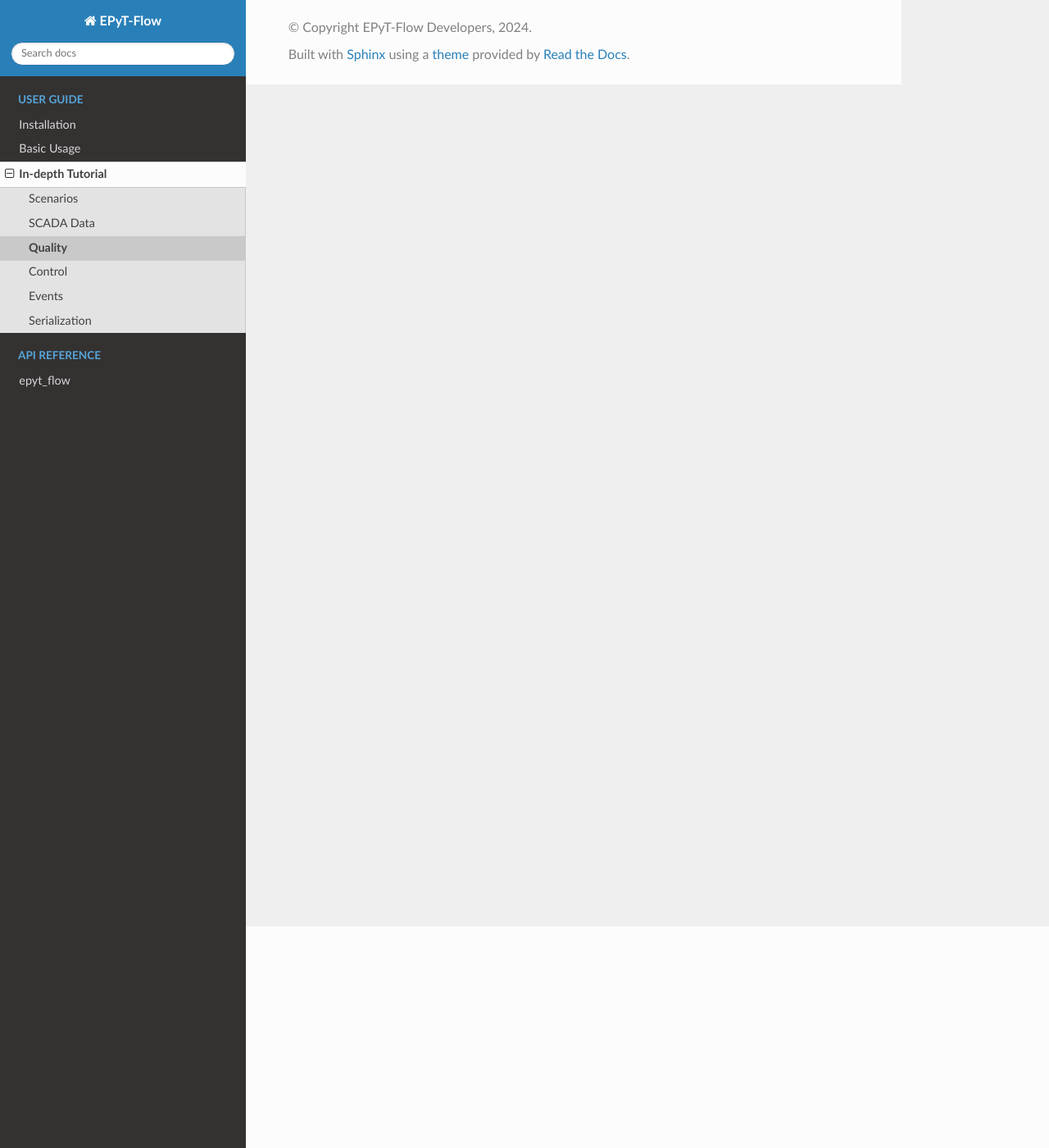
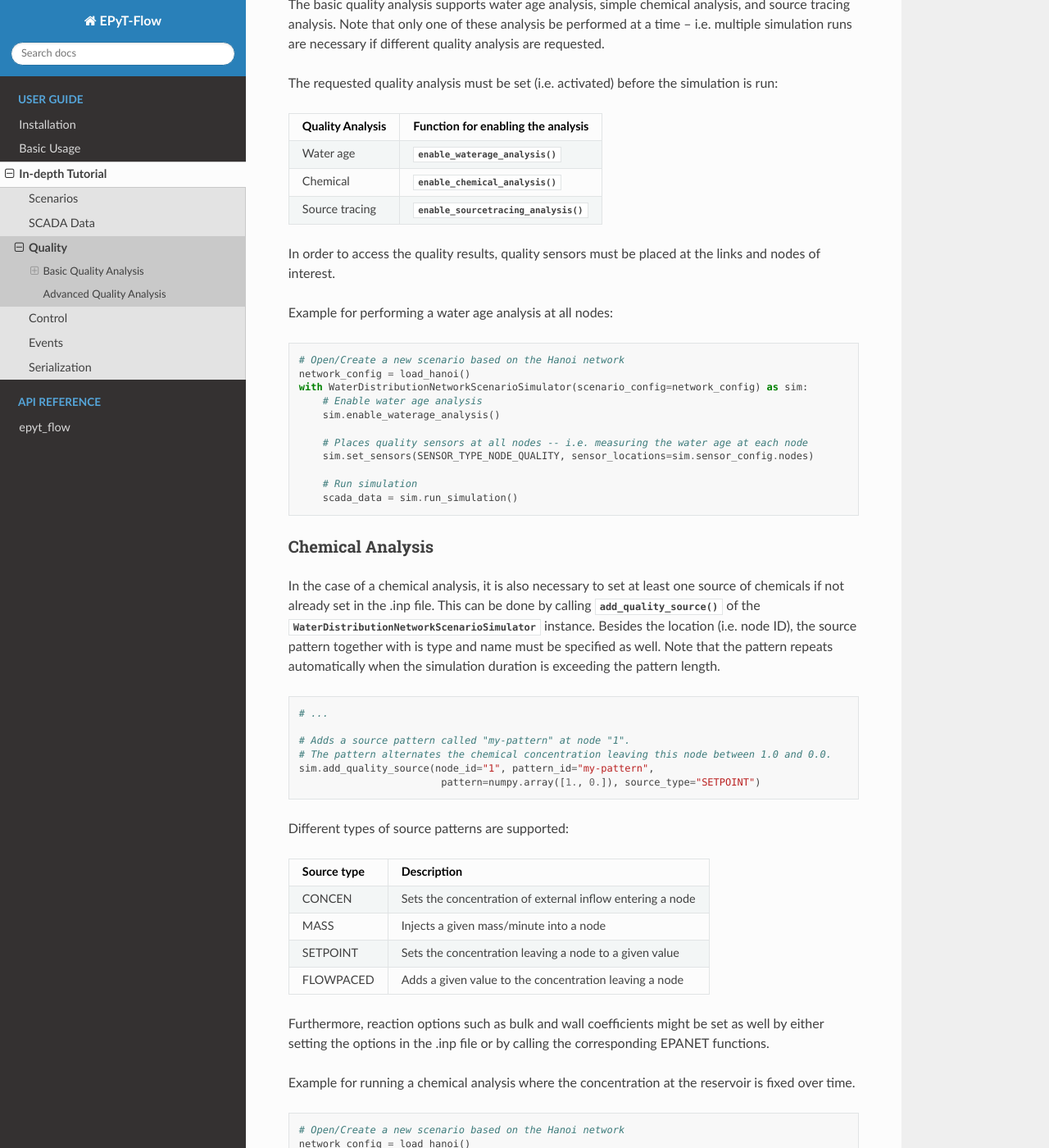
Before and after one commit to WaterFutures/EPyT-Flow, a Sphinx documentation site: the page built from docs/tut.quality.rst, in a window 1280 px wide and 1400 px high, scrolled down 270 px. Shown: the whole window at 82% size. Built offline with Sphinx 7.4.7 and the Read the Docs theme 2.0.0, drawn with Linux system fonts in a browser that asks for light colours; some of the changed text lies outside the part shown.

Commit message:
Tutorial and documentation of basic quality analysis

```diff
--- a/docs/tut.quality.rst
+++ b/docs/tut.quality.rst
@@ -4,4 +4,109 @@
 Quality
 *******
 
+EPyT-Flow supports basic and advanced quality analysis.
+
+Basic Quality Analysis
+++++++++++++++++++++++
+
+The basic quality analysis supports water age analysis, simple chemical analysis,
+and source tracing analysis.
+Note that only one of these analysis be performed at a time -- i.e. multiple simulation runs
+are necessary if different quality analysis are requested.
+
+The requested quality analysis must be set (i.e. activated) before the simulation is run:
+
++-------------------+----------------------------------------------------------------------------------------------------------------------------+
+| Quality Analysis  | Function for enabling the analysis                                                                                         |
++===================+============================================================================================================================+
+| Water age         | :func:`~epyt_flow.simulation.scenario_simulator.WaterDistributionNetworkScenarioSimulator.enable_waterage_analysis`        |
++-------------------+----------------------------------------------------------------------------------------------------------------------------+
+| Chemical          | :func:`~epyt_flow.simulation.scenario_simulator.WaterDistributionNetworkScenarioSimulator.enable_chemical_analysis`        |
++-------------------+----------------------------------------------------------------------------------------------------------------------------+
+| Source tracing    | :func:`~epyt_flow.simulation.scenario_simulator.WaterDistributionNetworkScenarioSimulator.enable_sourcetracing_analysis`   |
++-------------------+----------------------------------------------------------------------------------------------------------------------------+
+
+In order to access the quality results, quality sensors must be placed at the links and
+nodes of interest.
+
+Example for performing a water age analysis at all nodes:
+
+.. code-block:: python
+
+    # Open/Create a new scenario based on the Hanoi network
+    network_config = load_hanoi()
+    with WaterDistributionNetworkScenarioSimulator(scenario_config=network_config) as sim:
+        # Enable water age analysis
+        sim.enable_waterage_analysis()
+
+        # Places quality sensors at all nodes -- i.e. measuring the water age at each node
+        sim.set_sensors(SENSOR_TYPE_NODE_QUALITY, sensor_locations=sim.sensor_config.nodes)
+
+        # Run simulation
+        scada_data = sim.run_simulation()
+
+
+Chemical Analysis
+-----------------
+
+In the case of a chemical analysis, it is also necessary to set at least one source of chemicals
+if not already set in the .inp file. This can be done by calling
+:func:`~epyt_flow.simulation.scenario_simulator.WaterDistributionNetworkScenarioSimulator.add_quality_source`
+of the :class:`~epyt_flow.simulation.scenario_simulator.WaterDistributionNetworkScenarioSimulator` instance.
+Besides the location (i.e. node ID), the source pattern together with is type and name must be specified as well.
+Note that the pattern repeats automatically when the simulation duration is exceeding the pattern length.
+
+.. code-block:: python
+
+    # ...
+
+    # Adds a source pattern called "my-pattern" at node "1".
+    # The pattern alternates the chemical concentration leaving this node between 1.0 and 0.0.
+    sim.add_quality_source(node_id="1", pattern_id="my-pattern",
+                            pattern=numpy.array([1., 0.]), source_type="SETPOINT")
+
+Different types of source patterns are supported:
+
++--------------+------------------------------------------------------------+
+| Source type  | Description                                                |
++==============+============================================================+
+| CONCEN       | Sets the concentration of external inflow entering a node  |
++--------------+------------------------------------------------------------+
+| MASS         | Injects a given mass/minute into a node                    |
++--------------+------------------------------------------------------------+
+| SETPOINT     | Sets the concentration leaving a node to a given value     |
++--------------+------------------------------------------------------------+
+| FLOWPACED    | Adds a given value to the concentration leaving a node     |
++--------------+------------------------------------------------------------+
+
+
+Furthermore, reaction options such as bulk and wall coefficients might be set as well by
+either setting the options in the .inp file or by calling the corresponding EPANET functions.
+
+Example for running a chemical analysis where the concentration at the reservoir is fixed over time.
+
+.. code-block:: python
+
+    # Open/Create a new scenario based on the Hanoi network
+    network_config = load_hanoi()
+    with WaterDistributionNetworkScenarioSimulator(scenario_config=network_config) as sim:
+        # Enable chemical analysis
+        sim.enable_chemical_analysis()
+
+        # Sets the concentration at node "1" (reservoir) to 1.0 for all time steps --
+        # this constant concentration pattern is named "my-constant-pattern"
+        sim.add_quality_source(node_id="1", pattern_id="my-constant-pattern",
+                                pattern=numpy.array([1.]), source_type="CONCEN")
+
+        # Places quality sensors at all nodes --
+        # i.e. measuring the chemical concentration at all nodes
+        sim.set_sensors(SENSOR_TYPE_NODE_QUALITY, sensor_locations=sim.sensor_config.nodes)
+
+        # Run simulation
+        scada_data = sim.run_simulation()
+
+
+Advanced Quality Analysis
++++++++++++++++++++++++++
+
 TODO
```
